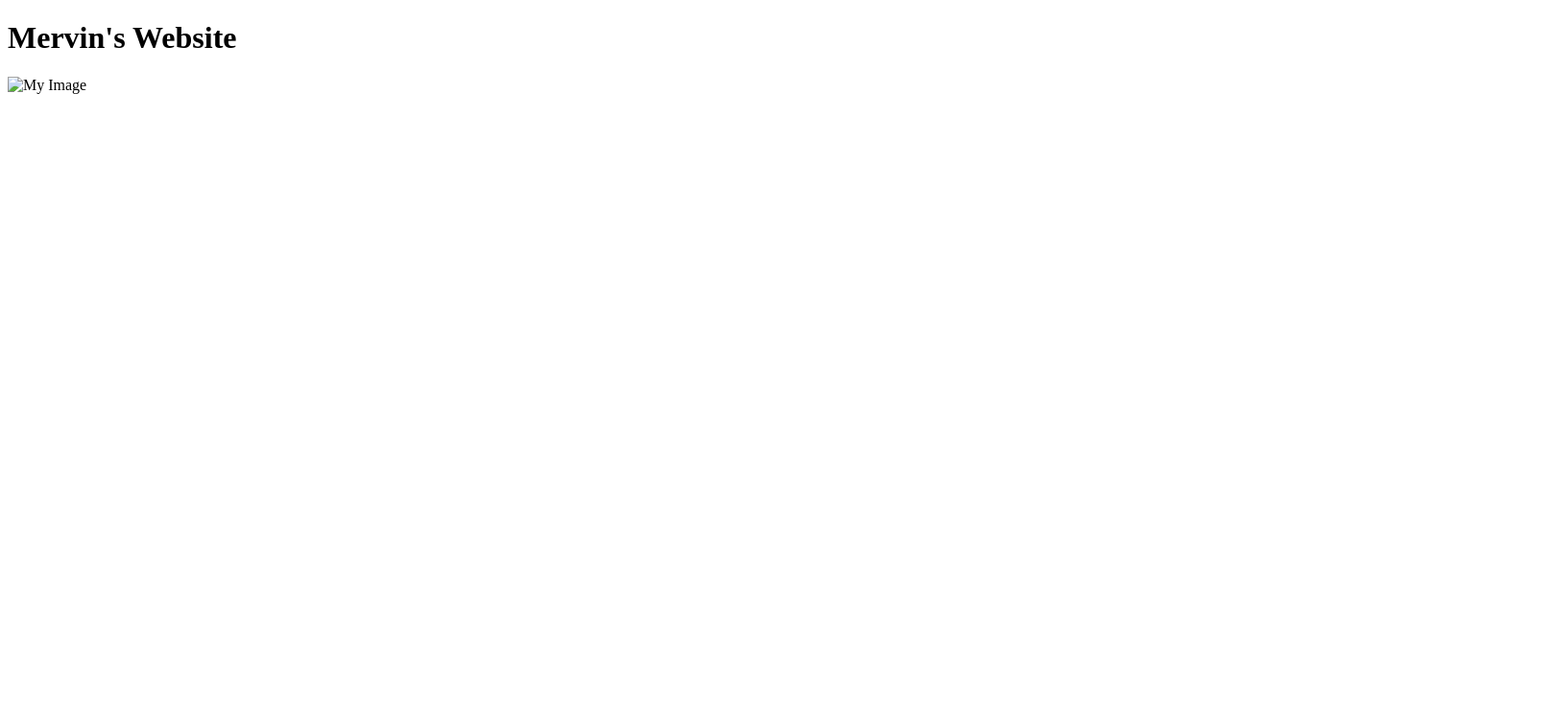
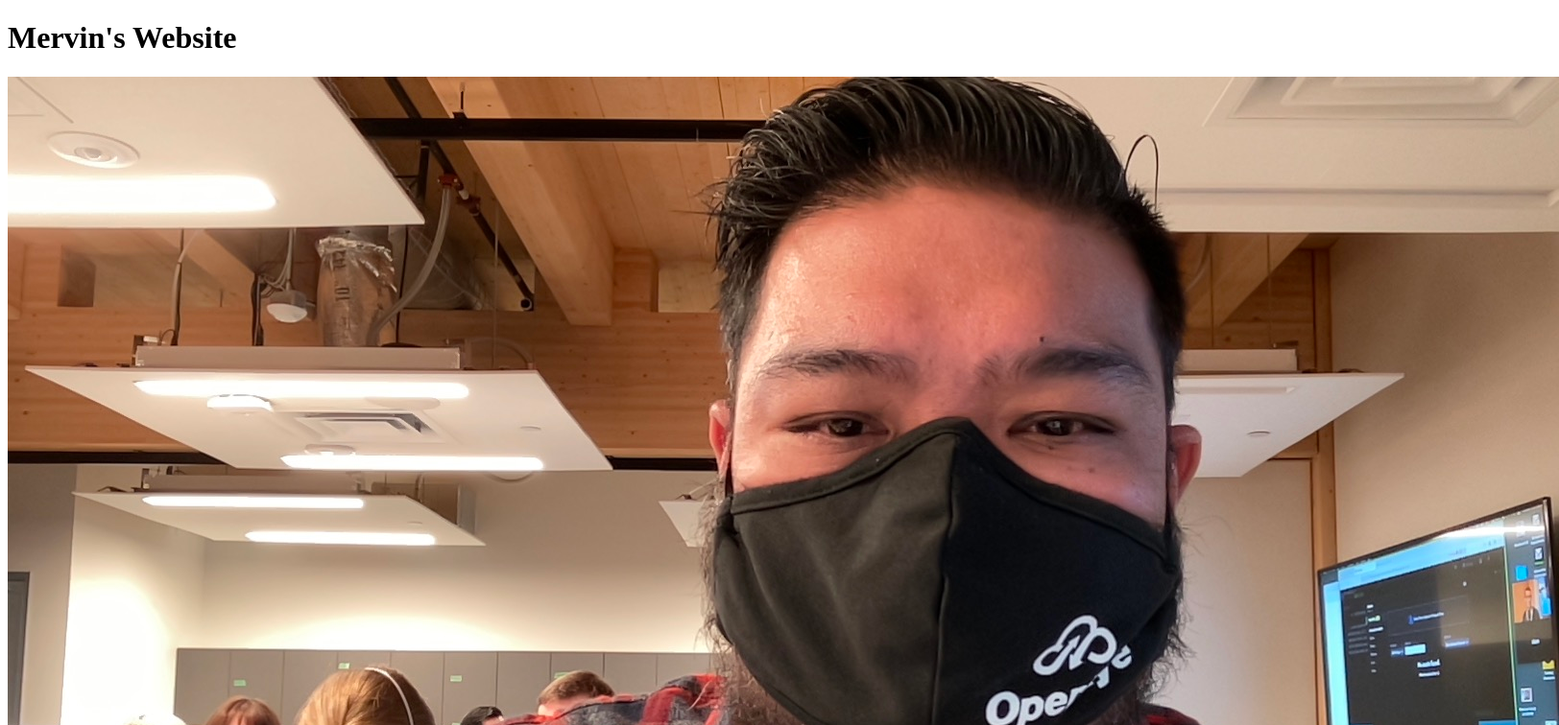
Before and after one commit to mervinsoriano/mywebsite, a plain HTML site: page index.html in a window 1280 px wide. Shown: the top 756 px of the page at 96% size, 1624 px wide, since content can reach past the window. Drawn offline with Linux system fonts and the light colour scheme.

Commit message:
Added picture of me in a mask

```diff
--- a/index.html
+++ b/index.html
@@ -8,6 +8,6 @@
 </head>
 <body>
     <h1>Mervin's Website</h1>
-    <img src="" alt="My Image">
+    <img src="/mervin-mask.jpg" alt="My Image">
 </body>
 </html>
```
